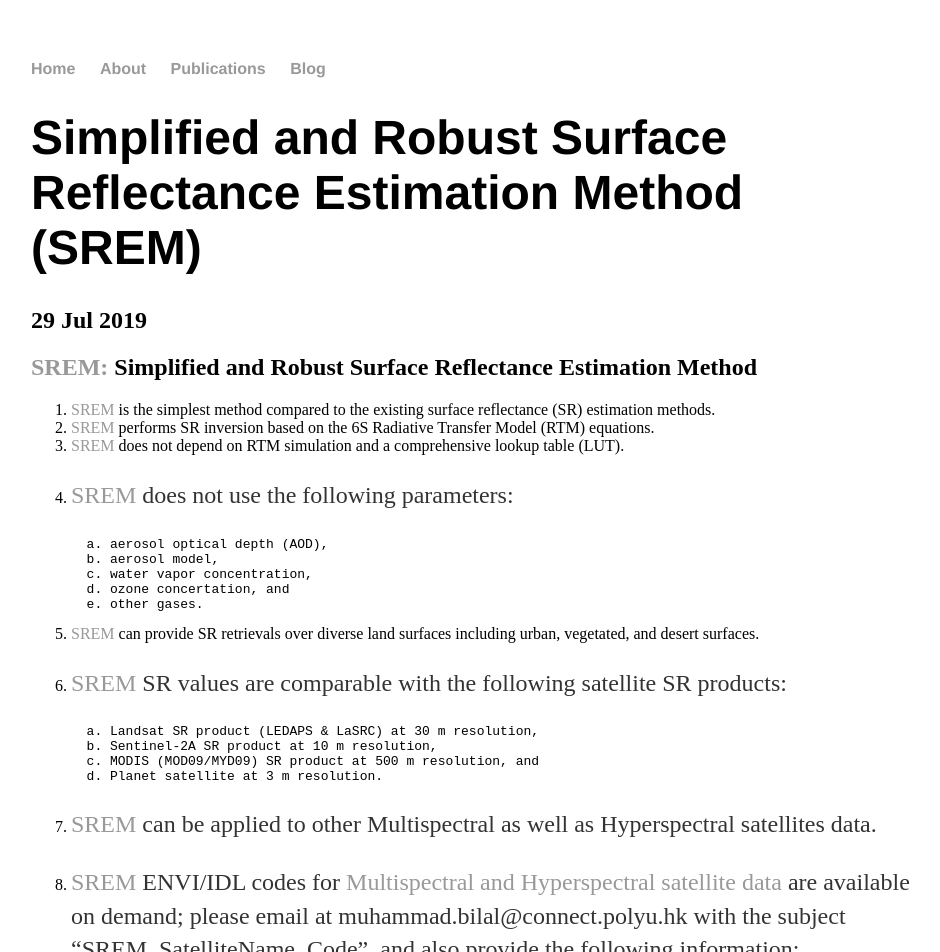
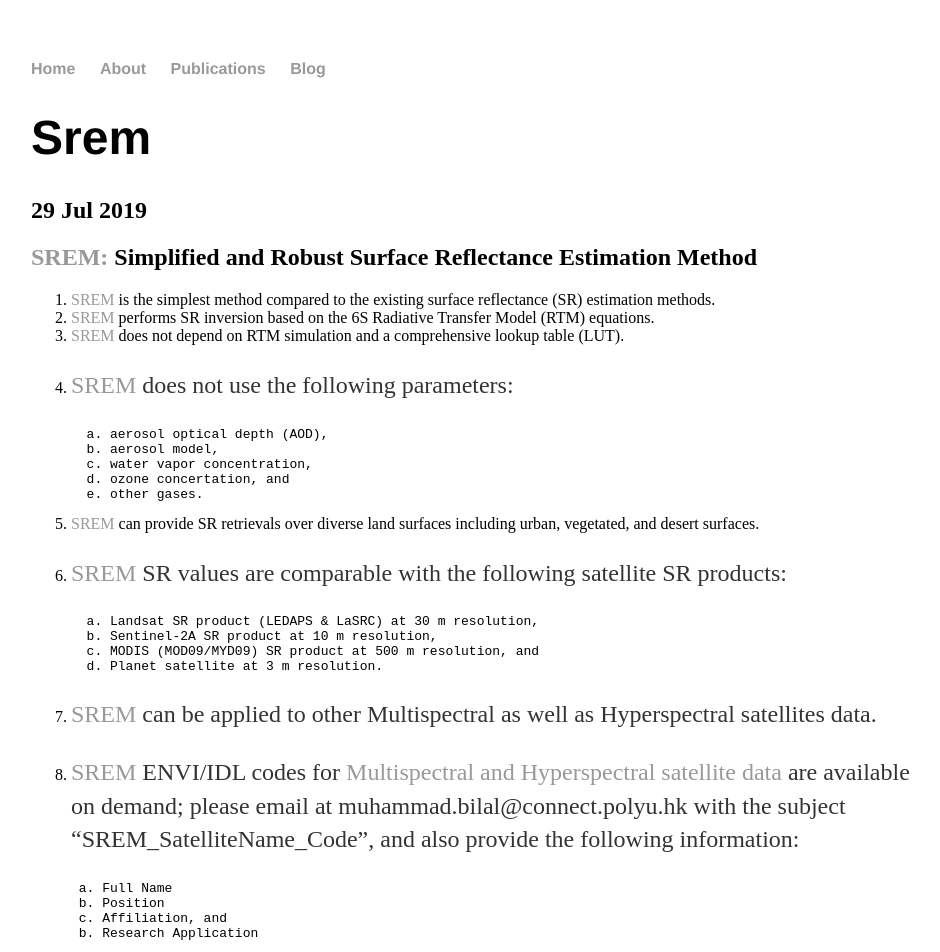
Before and after one commit to rs-DrBilal/rsbilal.github.io, a Jekyll site: the page built from _posts/2019-07-29-SREM.md, in a window 1280 px wide. Shown: the top 952 px of the page, without its empty margins (161-1101 px from the left). Built offline with Jekyll 4.4.1, drawn with Linux system fonts in a browser that asks for light colours; comment, search, counter and statistics services are not loaded.

Commit message:
Update 2019-07-29-SREM.md

```diff
--- a/_posts/2019-07-29-SREM.md
+++ b/_posts/2019-07-29-SREM.md
@@ -1,6 +1,6 @@
 ---
 layout: post
-title: "Simplified and Robust Surface Reflectance Estimation Method (SREM)"
+title: ### "Simplified and Robust Surface Reflectance Estimation Method (SREM)"
 date: 2019-07-29
 ---
 
```
